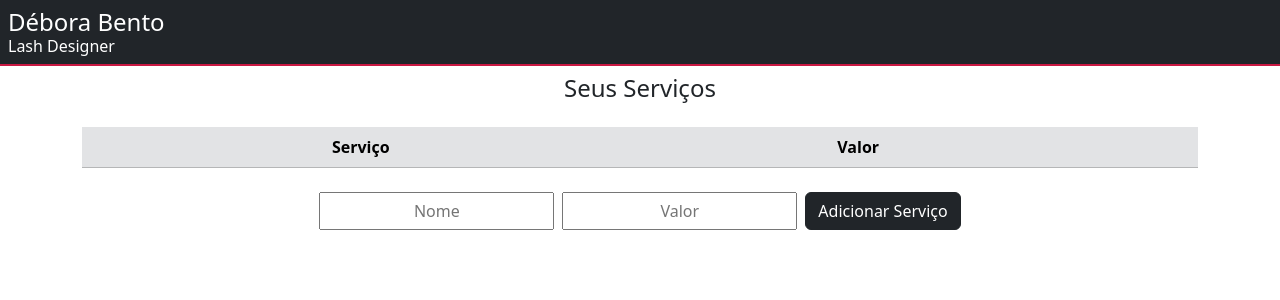
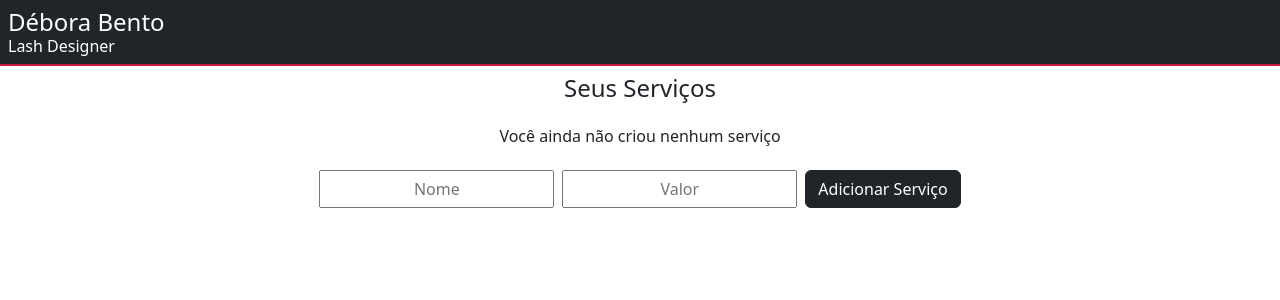
Before and after one commit to djsprogrammer/debora-lash-designer, a React (Create React App) app: page /services in a window 1280 px wide. Shown: the top 300 px of the page. Built offline with nearby package versions, Linux system fonts and the light colour scheme.

Commit message:
criação do AnyServiceAdvice

```diff
--- /dev/null
+++ b/src/components/services/AnyServiceAdvice.tsx
@@ -0,0 +1,11 @@
+const AnyServiceAdvice = () => {
+
+    return (
+        <div>
+            <h6 className='text-center my-4'>Você ainda não criou nenhum serviço</h6>
+        </div>
+    )
+
+}
+
+export default AnyServiceAdvice
--- a/src/pages/Services.tsx
+++ b/src/pages/Services.tsx
@@ -2,6 +2,7 @@ import { useState } from 'react'
 import { Services as TServices } from '../types/services'
 import ServiceTable from '../components/services/ServiceTable'
 import AddServiceForm from '../components/services/AddServiceForm'
+import AnyServiceAdvice from '../components/services/AnyServiceAdvice'
 
 const Services = () => {
 
@@ -10,7 +11,8 @@ const Services = () => {
     return (
         <div className='container'>
             <h4 className='mt-2 text-center'>Seus Serviços</h4>
-            <ServiceTable services={services} setServices={setServices} />
+            {services[0] ? <ServiceTable services={services} setServices={setServices} /> :
+                <AnyServiceAdvice />}
             <AddServiceForm setServices={setServices} />
         </div>
     )
```
